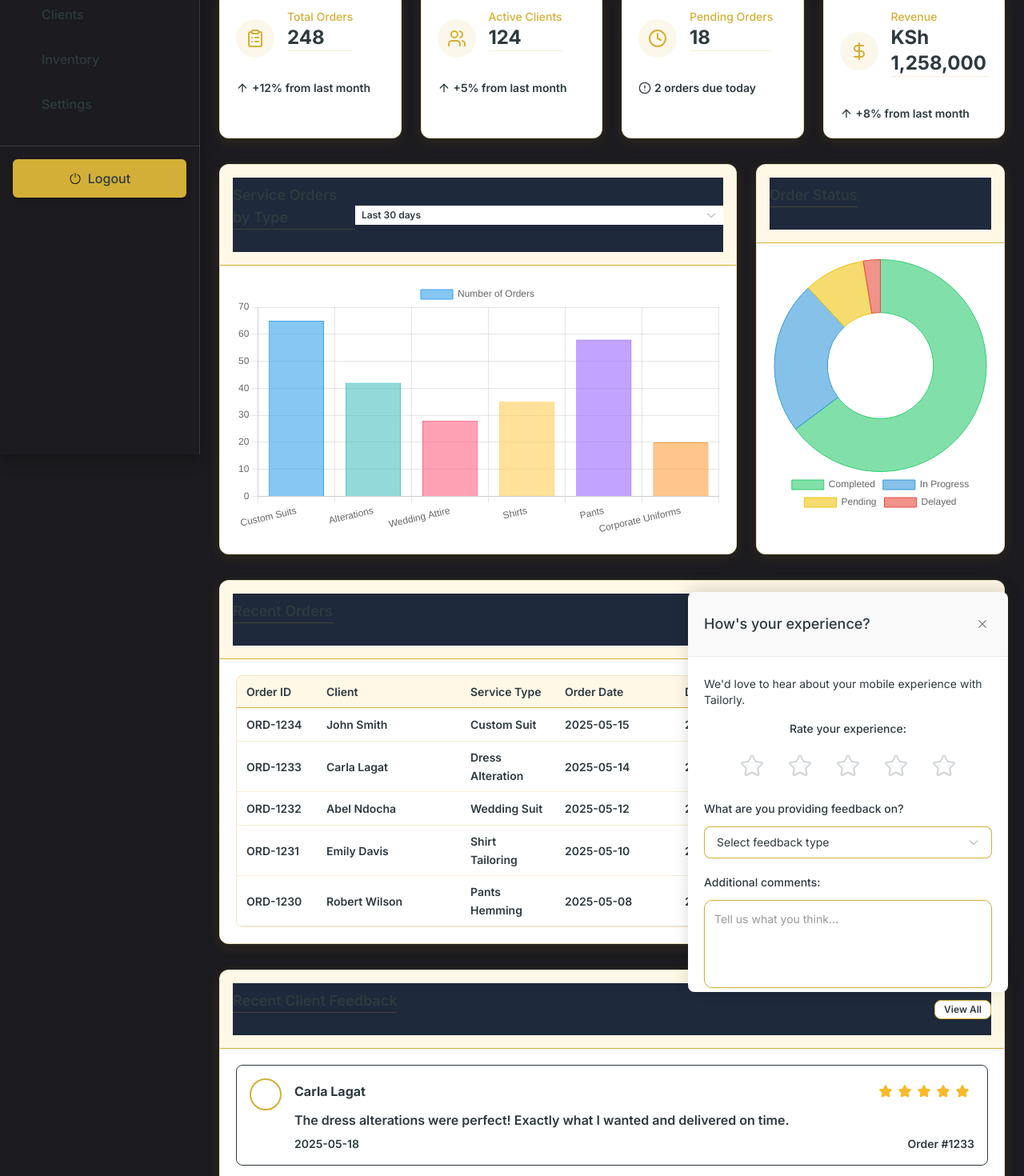
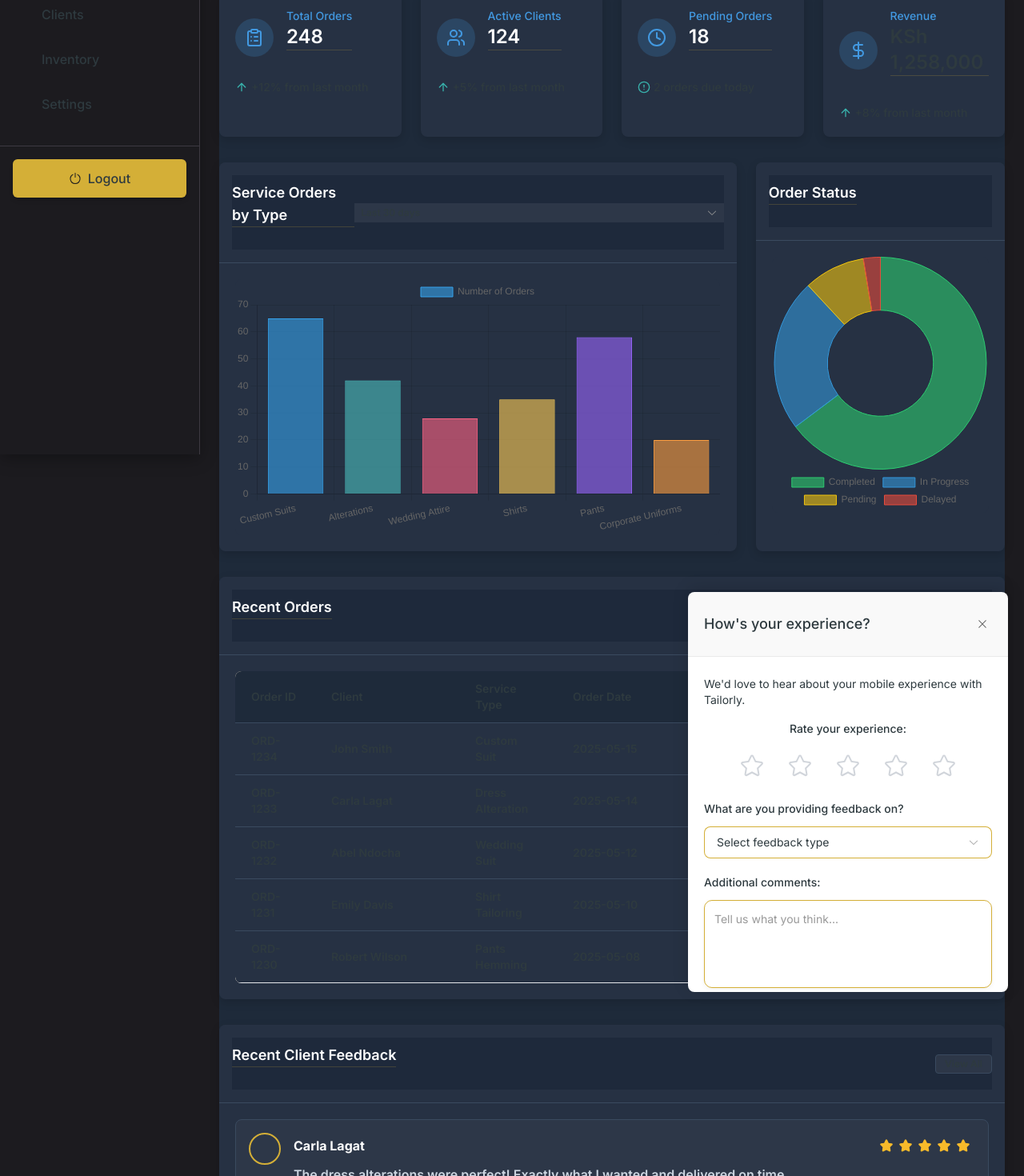
Before and after one commit to landroverism/SEAMLESS-web-app, a Vue app in the folder client/: page /admin/dashboard in a window 1280 px wide. Shown: the part 360-1830 px from the top of the page at 80% size. Built offline with nearby package versions, Linux system fonts and the light colour scheme; sample sign-in values are in the browser's storage.

Commit message:
changed colors

```diff
--- /dev/null
+++ b/client/src/assets/css/admin-dashboard-dark.css
@@ -0,0 +1,269 @@
+/* Admin Dashboard Dark Theme
+   This file applies a dark blue theme to match the provided design */
+
+/* Main dashboard container */
+.admin-dashboard {
+  background-color: #1E2A3A;
+  color: #E2E8F0;
+}
+
+/* Dashboard Header */
+.admin-dashboard .dashboard-header h2 {
+  color: #FFFFFF !important;
+  font-weight: 700 !important;
+  background-image: none !important;
+  background-clip: unset !important;
+  -webkit-background-clip: unset !important;
+  -webkit-text-fill-color: unset !important;
+}
+
+/* Overview Cards */
+.admin-dashboard .overview-card,
+.admin-dashboard .el-card {
+  background-color: #263143 !important;
+  border: none !important;
+  border-radius: 8px !important;
+  box-shadow: 0 4px 12px rgba(0, 0, 0, 0.15) !important;
+  color: #E2E8F0 !important;
+}
+
+/* Card headers */
+.admin-dashboard .el-card__header {
+  background-color: #263143 !important;
+  border-bottom: 1px solid #3A4A5F !important;
+  padding: 16px !important;
+}
+
+/* Header titles */
+.admin-dashboard .el-card__header h3 {
+  color: #FFFFFF !important;
+  font-weight: 600 !important;
+}
+
+/* Dashboard metrics and stats */
+.admin-dashboard .overview-card h3 {
+  color: #FFFFFF !important;
+  font-weight: 600 !important;
+}
+
+.admin-dashboard .overview-card p {
+  color: #A0AEC0 !important;
+}
+
+/* Make stats change indicators more visible */
+.admin-dashboard .text-green-400,
+.admin-dashboard .text-amber-400 {
+  color: #38B2AC !important; /* Bright teal for better visibility */
+  font-weight: 500 !important;
+}
+
+.admin-dashboard .text-sm {
+  font-size: 0.875rem !important;
+  line-height: 1.25rem !important;
+}
+
+/* Dashboard accent labels */
+.admin-dashboard .overview-card p.text-\[\#FF5722\] {
+  color: #4299E1 !important; /* Blue accent color */
+}
+
+/* Time Range Selectors */
+.admin-dashboard .el-select {
+  background-color: #2D3748 !important;
+}
+
+.admin-dashboard .el-select .el-input__wrapper {
+  background-color: #2D3748 !important;
+  box-shadow: 0 0 0 1px #4299E1 inset !important;
+  border-radius: 4px !important;
+}
+
+.admin-dashboard .el-select .el-input__inner {
+  color: #FFFFFF !important;
+}
+
+.admin-dashboard .el-select .el-input__suffix {
+  color: #4299E1 !important;
+}
+
+/* Ensure dropdown is visible against dark background */
+.el-select-dropdown.el-popper {
+  background-color: #2D3748 !important;
+  border: 1px solid #4299E1 !important;
+  box-shadow: 0 2px 12px 0 rgba(0, 0, 0, 0.3) !important;
+}
+
+/* Dashboard Tables */
+.admin-dashboard .el-table {
+  background-color: #263143 !important;
+  border: none !important;
+  border-radius: 8px !important;
+  overflow: hidden !important;
+}
+
+.admin-dashboard .el-table th {
+  background-color: #1E2A3A !important;
+  color: #4299E1 !important; /* Bright blue for better visibility */
+  font-weight: 600 !important;
+  border-bottom: 1px solid #3A4A5F !important;
+  padding: 12px 8px !important;
+}
+
+.admin-dashboard .el-table td {
+  background-color: #263143 !important;
+  color: #FFFFFF !important; /* Brighter text for better readability */
+  border-bottom: 1px solid #3A4A5F !important;
+  padding: 12px 8px !important;
+}
+
+.admin-dashboard .el-table--enable-row-hover .el-table__body tr:hover > td {
+  background-color: #2D3748 !important;
+}
+
+/* Ensure table text is visible */
+.admin-dashboard .el-table .cell {
+  font-size: 0.875rem !important;
+  line-height: 1.25rem !important;
+}
+
+/* Dashboard Buttons */
+.admin-dashboard .el-button {
+  background-color: #2D3748 !important;
+  border-color: #3A4A5F !important;
+  color: #E2E8F0 !important;
+  border-radius: 4px !important;
+}
+
+.admin-dashboard .el-button--primary,
+.admin-dashboard .el-button.is-primary {
+  background-color: #4299E1 !important;
+  border-color: #4299E1 !important;
+  color: #FFFFFF !important;
+}
+
+.admin-dashboard .el-button:hover {
+  background-color: #2D3748 !important;
+  border-color: #4299E1 !important;
+}
+
+.admin-dashboard .el-button--primary:hover,
+.admin-dashboard .el-button.is-primary:hover {
+  background-color: #3182CE !important;
+  border-color: #3182CE !important;
+}
+
+/* Dashboard Tag Elements */
+.admin-dashboard .el-tag {
+  border-radius: 4px !important;
+  padding: 2px 8px !important;
+}
+
+.admin-dashboard .el-tag--success {
+  background-color: rgba(72, 187, 120, 0.2) !important;
+  border-color: #48BB78 !important;
+  color: #48BB78 !important;
+}
+
+.admin-dashboard .el-tag--warning {
+  background-color: rgba(237, 137, 54, 0.2) !important;
+  border-color: #ED8936 !important;
+  color: #ED8936 !important;
+}
+
+.admin-dashboard .el-tag--danger {
+  background-color: rgba(245, 101, 101, 0.2) !important;
+  border-color: #F56565 !important;
+  color: #F56565 !important;
+}
+
+.admin-dashboard .el-tag--info {
+  background-color: rgba(90, 103, 216, 0.2) !important;
+  border-color: #5A67D8 !important;
+  color: #5A67D8 !important;
+}
+
+/* Action icons */
+.admin-dashboard .el-button-group .el-button {
+  background-color: #2D3748 !important;
+  border-color: #3A4A5F !important;
+  color: #4299E1 !important;
+}
+
+.admin-dashboard .el-button-group .el-button:hover {
+  background-color: #2D3748 !important;
+  border-color: #4299E1 !important;
+}
+
+/* Icon colors */
+.admin-dashboard svg.text-\[\#2196F3\],
+.admin-dashboard svg.text-\[\#4CAF50\],
+.admin-dashboard svg.text-\[\#FFC107\],
+.admin-dashboard svg.text-\[\#9C27B0\] {
+  color: #4299E1 !important;
+}
+
+.admin-dashboard .rounded-full {
+  background-color: rgba(66, 153, 225, 0.2) !important;
+}
+
+/* Chart backgrounds */
+.admin-dashboard canvas {
+  background-color: #263143 !important;
+  border-radius: 8px !important;
+}
+
+/* Client feedback cards */
+.admin-dashboard .border-\[\#334155\] {
+  border-color: #3A4A5F !important;
+}
+
+.admin-dashboard .bg-\[\#263238\] {
+  background-color: #2D3748 !important;
+}
+
+.admin-dashboard .text-white {
+  color: #FFFFFF !important;
+}
+
+.admin-dashboard .text-gray-300 {
+  color: #CBD5E0 !important;
+}
+
+.admin-dashboard .text-gray-400 {
+  color: #A0AEC0 !important;
+}
+
+/* Fix for dropdown menus */
+.el-select-dropdown {
+  background-color: #263143 !important;
+  border-color: #3A4A5F !important;
+}
+
+.el-select-dropdown__item {
+  color: #E2E8F0 !important;
+}
+
+.el-select-dropdown__item.hover,
+.el-select-dropdown__item:hover {
+  background-color: #2D3748 !important;
+}
+
+.el-select-dropdown__item.selected {
+  color: #4299E1 !important;
+}
+
+/* Override any remaining light elements */
+.admin-dashboard .bg-white,
+.admin-dashboard .bg-\[\#FFFFFF\] {
+  background-color: #263143 !important;
+}
+
+.admin-dashboard .text-black,
+.admin-dashboard .text-\[\#000000\] {
+  color: #E2E8F0 !important;
+}
+
+/* Ensure the main container has the dark background */
+.app-container .admin-dashboard {
+  background-color: #1E2A3A !important;
+}
--- a/client/src/views/admin/Dashboard.vue
+++ b/client/src/views/admin/Dashboard.vue
@@ -189,7 +189,7 @@
 
 <script setup lang="ts">
 import { ref, onMounted } from 'vue'
-import '../../assets/css/admin-dashboard-light.css' // Import dashboard light theme overrides
+import '../../assets/css/admin-dashboard-dark.css' // Import dashboard dark theme to match design
 import {
   ClipboardListIcon,
   ClockIcon,
```
